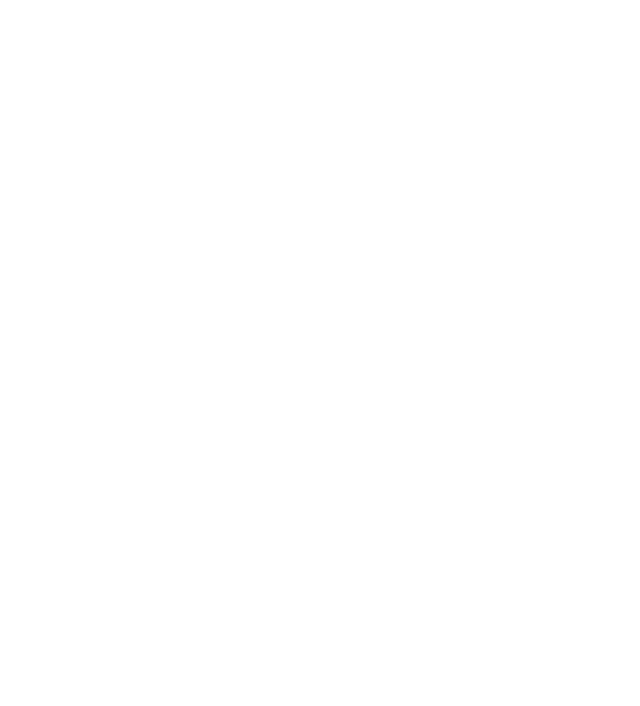
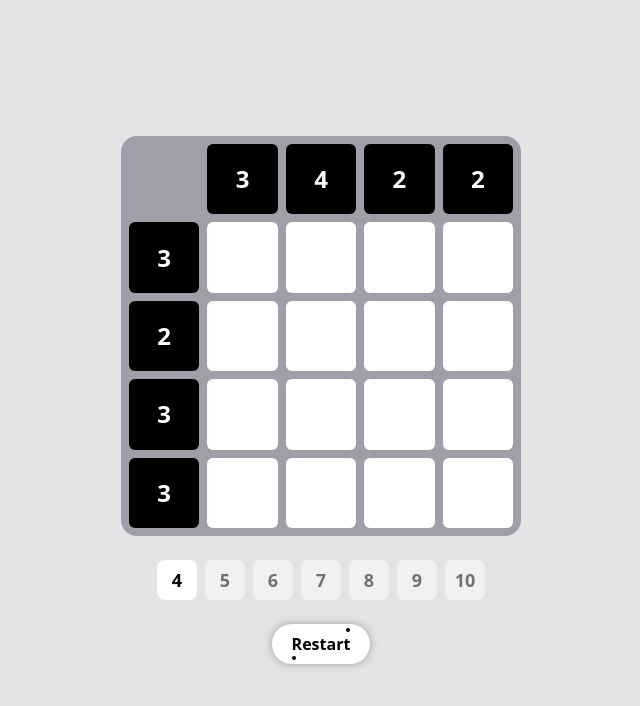
Before and after one commit to Mustak24/ex2400, a React (Vite) app: page /games/number-box in a window 1280 px wide. Before the commit this address had no page. Shown: the top 706 px of the page, without its empty margins (319-959 px from the left). Built offline with nearby package versions, Linux system fonts and the light colour scheme.

Commit message:
Add Number Box game and update Home page with navigation

```diff
--- a/src/App.jsx
+++ b/src/App.jsx
@@ -2,6 +2,7 @@
 import { BrowserRouter, Routes, Route } from 'react-router-dom'
 import Home from './Pages/Home'
 import Xox from './Pages/Games/Xox'
+import NumberBox from './Pages/Games/NumberBox'
 
 function App() {
 
@@ -9,6 +10,7 @@
       <Routes>
           <Route path='/' element={<Home/>} />
           <Route path='/games/xox' element={<Xox/>} />
+          <Route path='/games/number-box' element={<NumberBox/>} />
       </Routes>
   </BrowserRouter>)
 }
--- /dev/null
+++ b/src/Pages/Games/NumberBox.jsx
@@ -0,0 +1,124 @@
+import { useEffect, useState } from "react";
+import Button from "../../Components/Button";
+
+export default function NumberBox({}){
+
+    const [bordSize, setBordSize] = useState(4);
+
+    const [rowSum, setRowSum] = useState([]);
+    const [colSum, setColSum] = useState([]);
+    const [isWin, setIsWin] = useState(false);
+
+    function reset(){
+        let inputs = document.querySelectorAll('input[type="checkbox"]');
+        inputs.forEach(e => e.checked = false);
+        setIsWin(false);
+        start();
+    }
+
+    function handleGameOnClick(e){
+        if(isWin) return;
+
+        let {row, col} = e.target.dataset;
+        if(!(row && col)) return;
+
+        let {checked} = e.target.firstElementChild
+
+        setRowSum(rowSum => {
+            let temp = [...rowSum]
+            temp[row] += checked ? 1 : -1;
+            return temp
+        })
+
+        setColSum(colSum => {
+            let temp = [...colSum]
+            temp[col] += checked ? 1 : -1;
+            return [...temp]
+        })
+    }
+
+
+    function start(){
+        let row = [], col = [];
+        for(let i=0; i<bordSize; i++){
+            row.push(0);
+            col.push(0);
+        }
+
+        for(let i=0; i<bordSize; i++){
+            for(let j=0; j<bordSize; j++){
+                let binary = Math.round(Math.random());
+                console.log(row[i], col[j])
+                row[i] += binary;
+                col[j] += binary;
+            }
+        }
+
+        setRowSum([...row])
+        setColSum([...col])
+    }
+
+
+    useEffect(() => {
+        start()
+    }, [bordSize])
+
+    useEffect(() => {
+        if(!(rowSum.length && colSum.length)) return;
+        let sum = rowSum.reduce((a,b) => a|b) | colSum.reduce((a, b) => a|b);
+        if(sum == 0) setIsWin(true);
+    }, [rowSum, colSum])
+
+    return <>
+        <main className="w-screen h-screen bg-zinc-200 text-white flex flex-col items-center justify-center gap-5 overflow-hidden p-5 sm:p-10">
+            <div
+                onClick={handleGameOnClick}
+                className="relative w-full max-w-[400px] aspect-square bg-zinc-400 rounded-2xl flex flex-col items-center justify-around gap-2 p-2"
+            >
+                <div className="flex items-center justify-around w-full h-full gap-2">
+                    <div className="flex-1 invisible"></div>
+                    {colSum.map((e, i) => {
+                        return (
+                            <div
+                                key={'col'+i}
+                                className="flex-1 rounded-md bg-black text-white flex items-center justify-center text-sm sm:text-2xl font-semibold aspect-square overflow-hidden"
+                            >{e}</div>
+                        )
+                    })}
+                </div>
+
+                {rowSum.map((e, i) => {
+                    return (
+                        <div
+                            key={'row'+i}
+                            className="flex items-center justify-around w-full h-full gap-2"
+                        >
+                            <div className="flex-1 rounded-md bg-black text-white flex items-center justify-center text-sm sm:text-2xl sm:font-semibold aspect-square overflow-hidden">{e}</div>
+
+                            {Array.from({length: bordSize}).map((_, j) => {
+                                return (
+                                    <label key={i+''+j} data-row={i} data-col={j} htmlFor={i+''+j} className="flex-1 rounded-md flex items-center justify-center h-full has-[input:checked]:bg-red-500 bg-white text-white transition-all duration-300">
+                                        <input id={i+''+j} type="checkbox" hidden disabled={isWin} />
+                                        {isWin ? 'W' : ''}
+                                    </label>
+                                )
+                            })}
+                        </div>
+                    )
+                })}
+            </div>
+
+            <div>
+                {[4,5,6,7,8,9,10].map(e => {
+                    return <button key={e} className="bg-white text-black m-1 size-6 sm:size-10 rounded-lg font-semibold text-sm sm:text-lg sm:hover:opacity-100 active:opacity-100"
+                    style={{
+                        opacity: bordSize == e ? '1' : '.5'
+                    }}
+                    onClick={() => setBordSize(e)}
+                >{e}</button>
+                })}
+            </div>
+            <Button onClick={() => reset()}>Restart</Button>
+        </main>
+    </>
+}
--- a/src/Pages/Home.jsx
+++ b/src/Pages/Home.jsx
@@ -7,9 +7,12 @@
             <div className="bg-blue-400 w-fit px-5 rounded-full py-2 text-white">
                 Home
             </div>
-            <div className="mt-14 w-full flex justify-center">
+            <div className="mt-14 w-full flex flex-col items-start gap-10 text-lg">
                 <Button className="py-2 px-10 ">
                     <Link to={'/games/xox'} className="font-semibold">XOX Game</Link>
+                </Button>
+                <Button className="py-2 px-10 ">
+                    <Link to={'/games/number-box'} className="font-semibold">Number Box Game</Link>
                 </Button>
             </div>
         </div>
```
